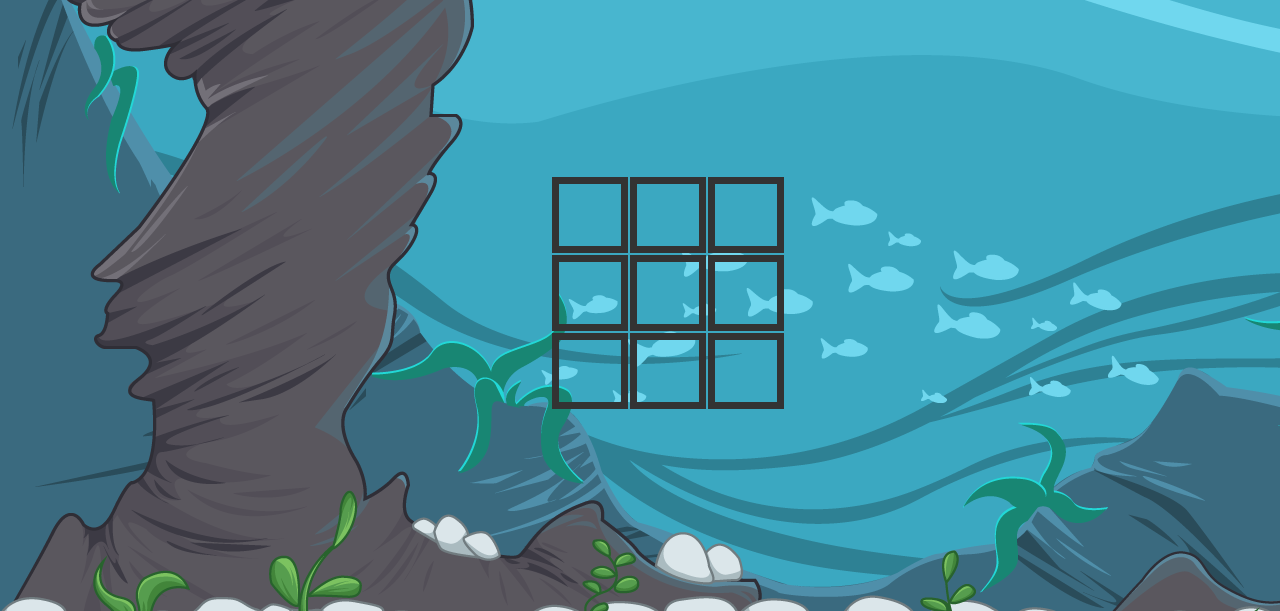
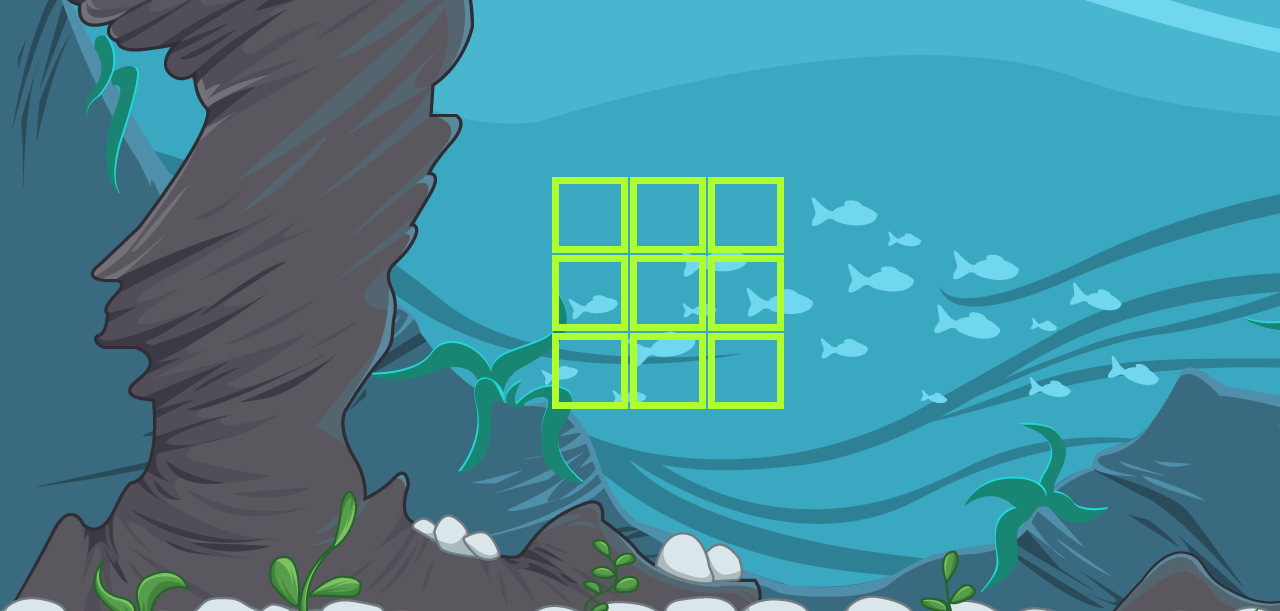
Before and after one commit to Seavleu/tic-tac-toe-game, a plain HTML site: page index.html in a window 1280 px wide. Both pictures are taken after a click on the element 570 px from the left and 481 px from the top of the page. Shown: the part 205-816 px from the top of the page. Drawn offline with nearby package versions, Linux system fonts and the light colour scheme.

Commit message:
add color to tb

```diff
--- a/styles.css
+++ b/styles.css
@@ -44,7 +44,7 @@ h1 {
 }
 
 td {
-  border: 7px solid #333;
+  border: 7px solid greenyellow;
   height: 60px;
   width: 60px;
   visibility: hidden;
```
